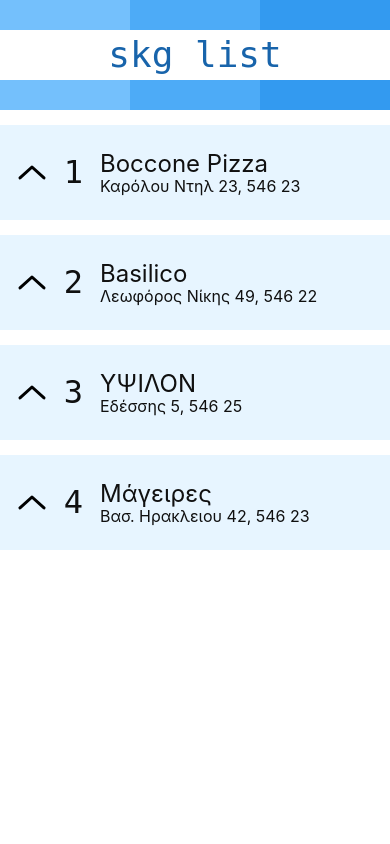
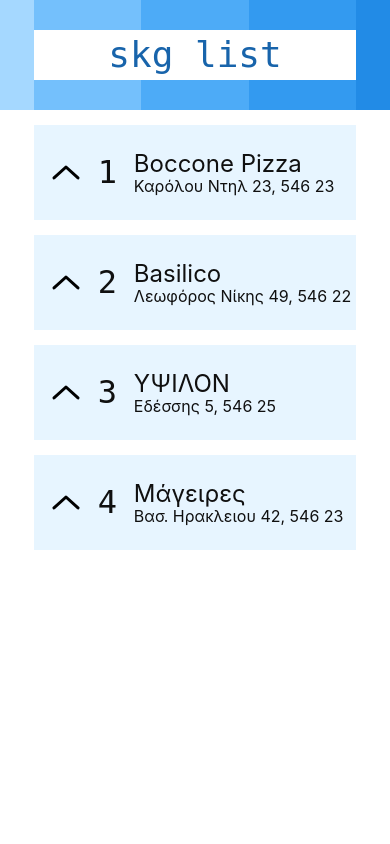
Before and after one commit to sirodoht/skglist.com, a Django app: page / in a window 390 px wide. Run offline with Django 3.2, Linux system fonts and the light colour scheme; data comes from the database, SQL or seed files in the repository.

Commit message:
update grid for mobile viewport

```diff
--- a/main/static/styles/main.css
+++ b/main/static/styles/main.css
@@ -212,7 +212,7 @@ a {
 }
 @media(max-width: 500px) {
     .grid {
-        grid-template-columns: 0 0 1fr 130px 130px 130px 1fr 0 0;
+        grid-template-columns: 0 0 1fr auto auto auto 1fr 0 0;
     }
 }
 
@@ -329,6 +329,7 @@ a {
     background: #e7f5ff;
     margin-top: 15px;
     margin-bottom: 15px;
+    padding-right: 5px;
     display: flex;
     flex-direction: row;
     height: 95px;
```
